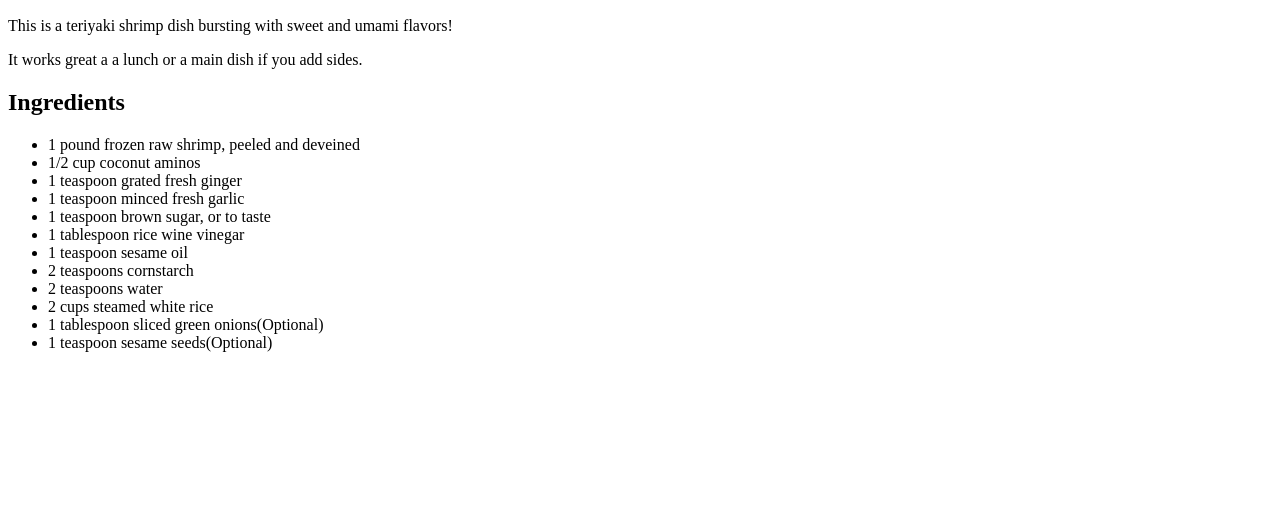
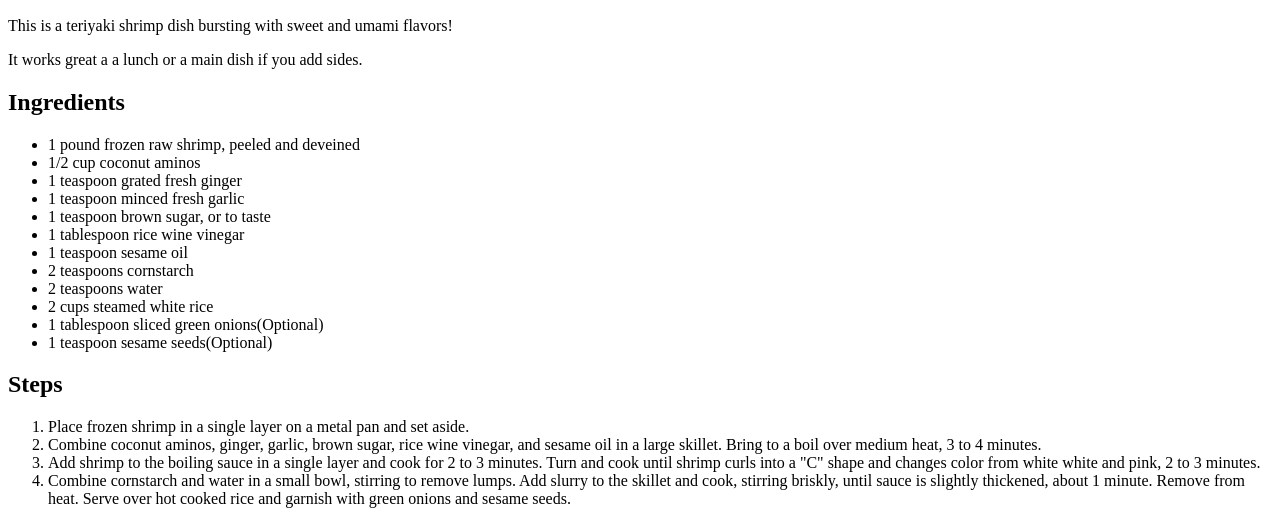
Before and after one commit to MithrandirTheCodeWizard/odin-recipes, a plain HTML site: page recipes/shrimp.html in a window 1280 px wide. Shown: the part 434-958 px from the top of the page. Before the commit the page ends 802 px from the top, so only its background shows below. Drawn offline with Linux system fonts and the light colour scheme.

Commit message:
Updated shrimp recipe
Added instructions and finished Iteration 3 of the project

```diff
--- a/recipes/shrimp.html
+++ b/recipes/shrimp.html
@@ -25,7 +25,12 @@
             <li>2 cups steamed white rice</li>
             <li>1 tablespoon sliced green onions(Optional)</li>
             <li>1 teaspoon sesame seeds(Optional)</li>
-                 <!-- make sure to commit after you make the list -->
         </ul>
+        <h2>Steps</h2>
+        <ol>
+            <li>Place frozen shrimp in a single layer on a metal pan and set aside.</li>
+            <li>Combine coconut aminos, ginger, garlic, brown sugar, rice wine vinegar, and sesame oil in a large skillet. Bring to a boil over medium heat, 3 to 4 minutes.</li>
+            <li>Add shrimp to the boiling sauce in a single layer and cook for 2 to 3 minutes. Turn and cook until shrimp curls into a "C" shape and changes color from white white and pink, 2 to 3 minutes.</li>                <li>Combine cornstarch and water in a small bowl, stirring to remove lumps. Add slurry to the skillet and cook, stirring briskly, until sauce is slightly thickened, about 1 minute. Remove from heat. Serve over hot cooked rice and garnish with green onions and sesame seeds.</li>
+        </ol>
     </body>
 </html>
```
Lines whose indentation alone changed are shown as unchanged.
